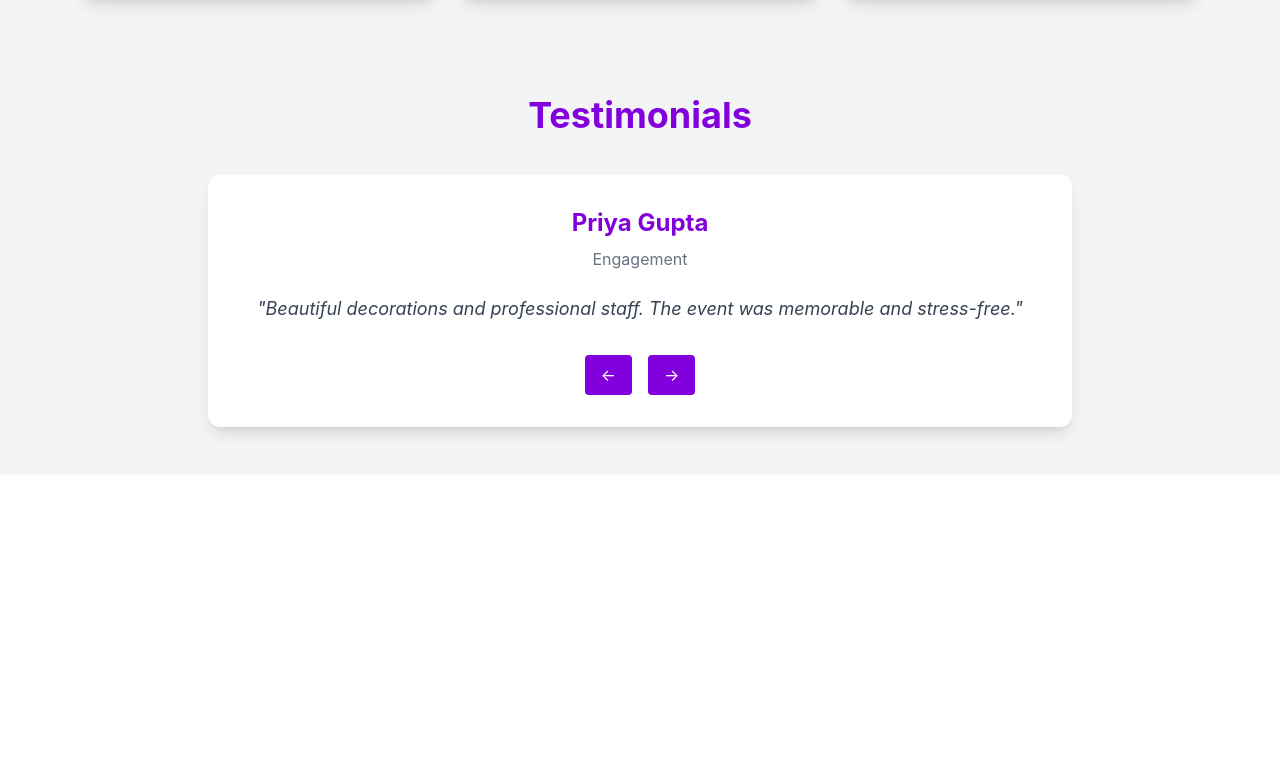
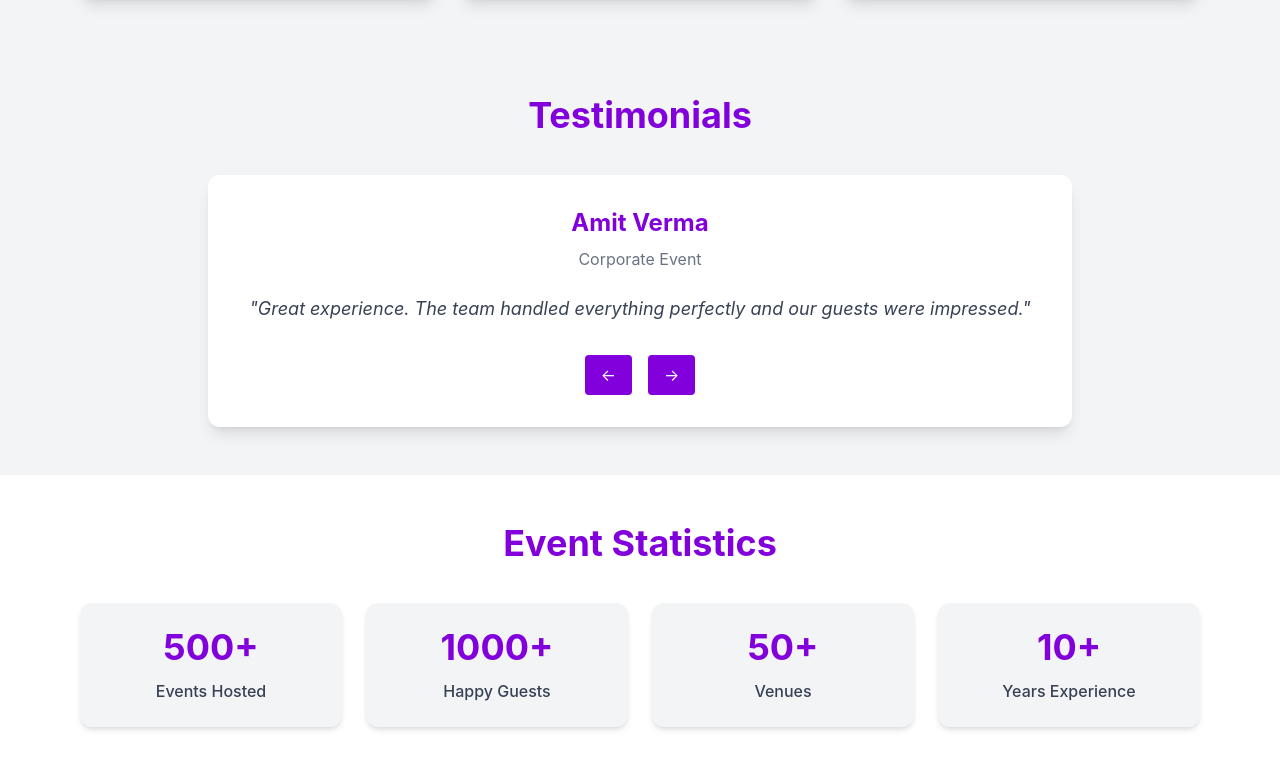
Before and after one commit to deveshkumar0902/Banquet_Intern, a React app in the folder frontend/: page / in a window 1280 px wide. Shown: the part 2345-3114 px from the top of the page. Before the commit the page ends 2820 px from the top, so only its background shows below. Built offline with nearby package versions, Linux system fonts and the light colour scheme; no server answers; the HTML template or start-up script is replaced by a standard one.

Commit message:
Created EventStats component with animated counters

```diff
--- a/frontend/src/App.jsx
+++ b/frontend/src/App.jsx
@@ -7,6 +7,7 @@ import GalleryPage from "./pages/Gallery";
 import VenueShowcase from "./components/VenueShowcase";
 import Packages from "./components/Packages";
 import Testimonials from "./components/Testimonials";
+import EventStats from "./components/EventStats";
 function Home() {
   return (
     <>
@@ -15,6 +16,7 @@ function Home() {
       <VenueShowcase />
       <Packages />
       <Testimonials />
+      <EventStats />
     </>
   );
 }
--- /dev/null
+++ b/frontend/src/components/EventStats.jsx
@@ -0,0 +1,76 @@
+import { useEffect, useState } from "react";
+
+const mockStats = [
+  {
+    label: "Events Hosted",
+    value: 500,
+  },
+  {
+    label: "Happy Guests",
+    value: 1000,
+  },
+  {
+    label: "Venues",
+    value: 50,
+  },
+  {
+    label: "Years Experience",
+    value: 10,
+  },
+];
+
+function EventStats() {
+  const [counts, setCounts] = useState(
+    mockStats.map(() => 0)
+  );
+
+  useEffect(() => {
+    const interval = setInterval(() => {
+      setCounts((prev) =>
+        prev.map((count, index) => {
+          const target = mockStats[index].value;
+
+          if (count < target) {
+            return Math.min(
+              count + Math.ceil(target / 50),
+              target
+            );
+          }
+
+          return count;
+        })
+      );
+    }, 30);
+
+    return () => clearInterval(interval);
+  }, []);
+
+  return (
+    <section className="py-12 bg-white">
+      <h2 className="text-4xl font-bold text-center text-purple-700 mb-10">
+        Event Statistics
+      </h2>
+
+      <div className="max-w-6xl mx-auto px-4">
+        <div className="grid grid-cols-2 md:grid-cols-4 gap-6">
+          {mockStats.map((stat, index) => (
+            <div
+              key={stat.label}
+              className="bg-gray-100 rounded-xl shadow-md p-6 text-center"
+            >
+              <h3 className="text-4xl font-bold text-purple-700">
+                {counts[index]}+
+              </h3>
+
+              <p className="mt-3 text-gray-700 font-medium">
+                {stat.label}
+              </p>
+            </div>
+          ))}
+        </div>
+      </div>
+    </section>
+  );
+}
+
+export default EventStats;
```
Also changed, not shown: 1 other file (tests, documents, lock files or other folders).
